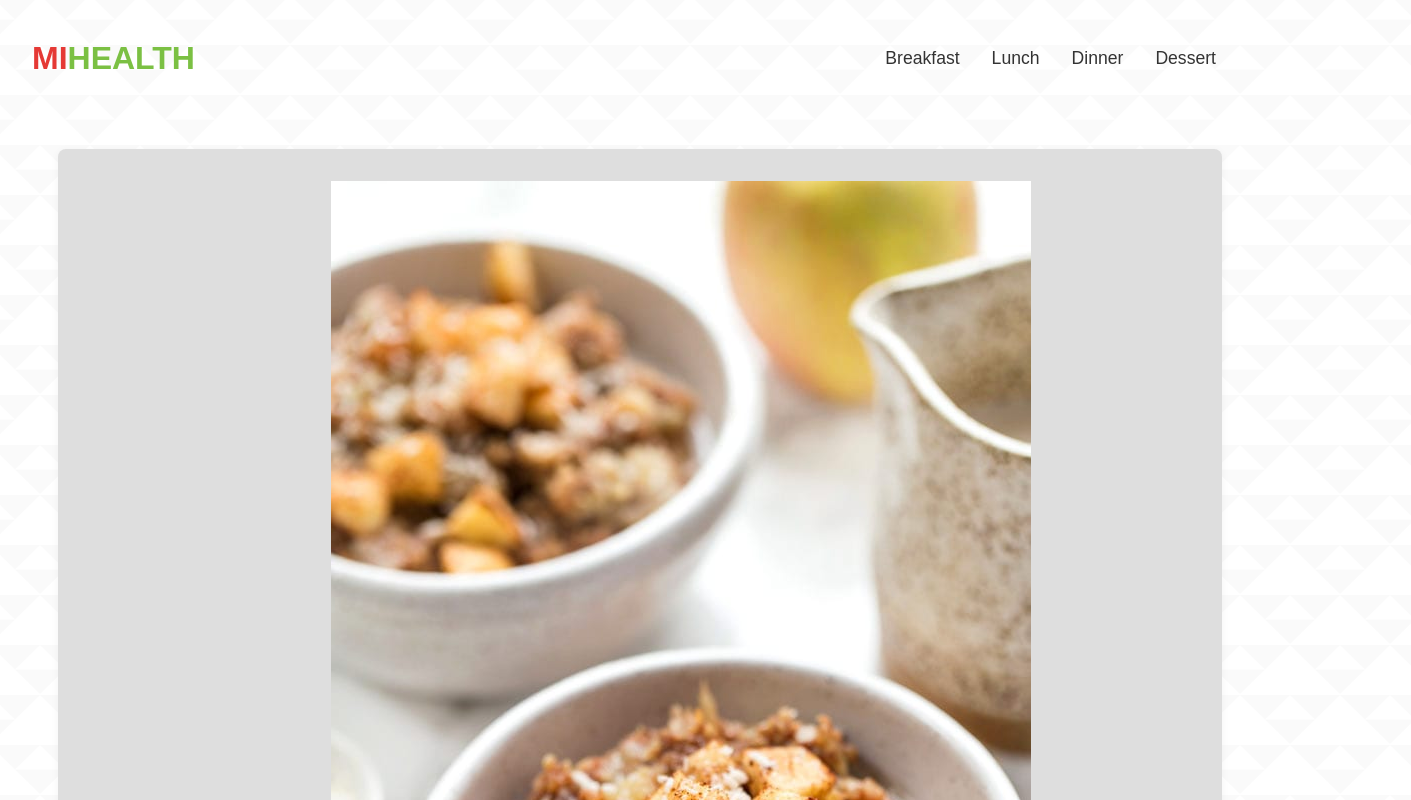
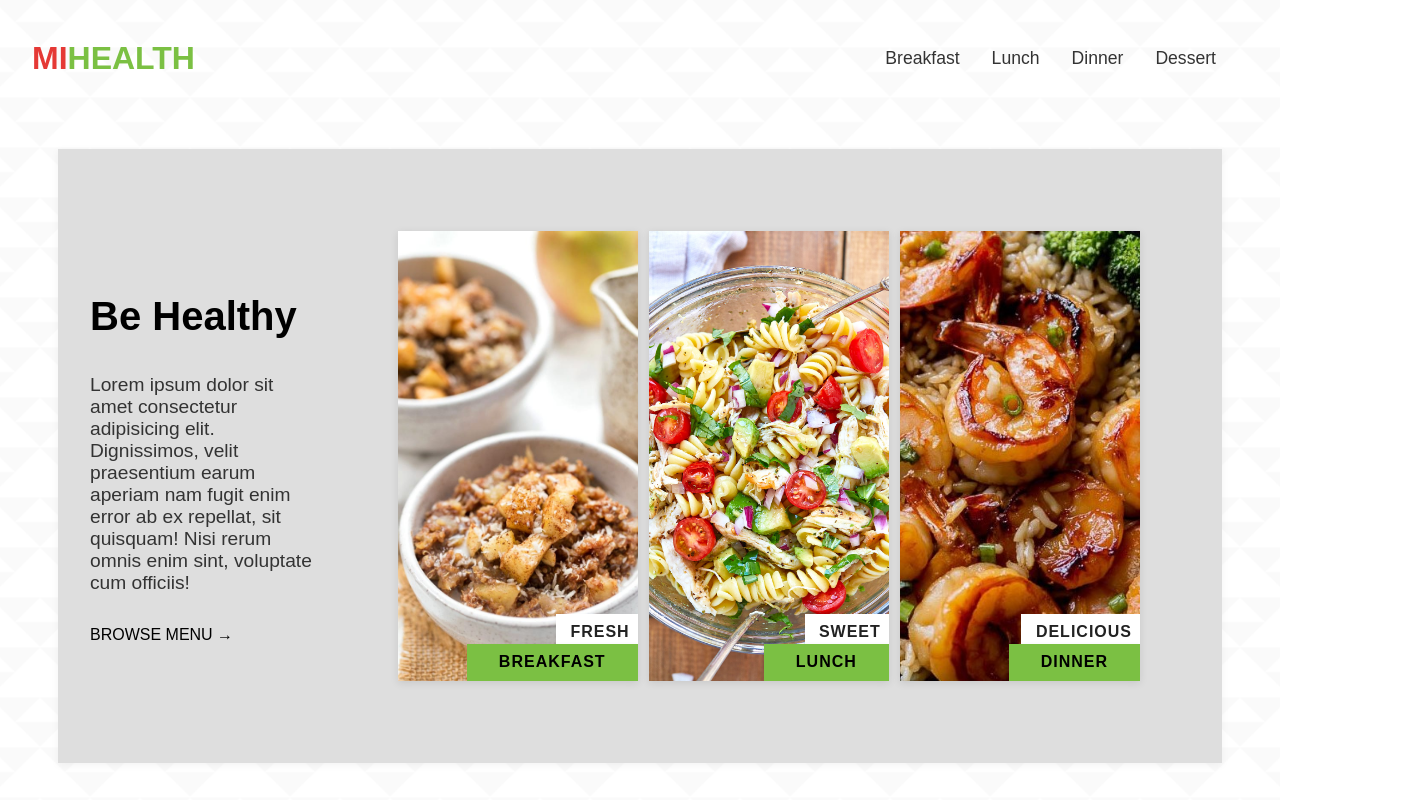
Before and after one commit to leodsaban10/Project-MiHealth, a plain HTML site: page index.html in a window 1280 px wide. Shown: the top 800 px of the page, 1411 px wide, since content can reach past the window. Drawn offline with Linux system fonts and the light colour scheme.

Commit message:
Finished styling for mihealth

```diff
--- a/index.html
+++ b/index.html
@@ -19,7 +19,6 @@
                 <li><a href="#">Dessert</a></li>
             </ul>
         </nav>
-
     </div>
     <div class="main-content">
         <div class="text-section">
@@ -31,9 +30,21 @@
             <a class="browse-menu">BROWSE MENU &rarr;</a>
         </div>
         <div class="menu-images">
+        <div class="image-card">
+            <div class="image-label">FRESH</div>
             <img src="./images/apple-breakfast-quinoa-7.jpg" alt="Apple Quinoa Bowl Breakfast">
+            <div class="meal-btn breakfast">BREAKFAST</div>
+        </div>
+        <div class="image-card">
+            <div class="image-label">SWEET</div>
             <img src="./images/pasta-salad-recipe-for-lunch.jpg" alt="Pasta Salad Lunch">
+            <div class="meal-btn lunch">LUNCH</div>
+        </div>
+        <div class="image-card">
+            <div class="image-label">DELICIOUS</div>
             <img src="./images/shrimp.jpg" alt="Grilled Shrimp Dinner">
+            <div class="meal-btn dinner">DINNER</div>
+        </div>
         </div>
     </div>
 </body>
--- a/styling.css
+++ b/styling.css
@@ -39,20 +39,20 @@ nav ul li a {
 }
 .main-content {
     display: flex;
-    background-color: #dedede;
+    background-color: #dedede;;
+    align-items: center;
     margin: 2rem auto;
     max-width: 1100px;
-    border-radius: 8px;
+    width: 100%;
     box-shadow: 0 2px 8px rgba(0,0,0,0.05);
     padding: 2rem;
     gap: 2rem;
 }
 .text-section {
-    flex: 1;
     display: flex;
+    margin-top: 0%;
     flex-direction: column;
     justify-content: center;
-    padding: 2rem;
 }
 .text-section h1 {
     font-size: 2.5rem;
@@ -63,3 +63,52 @@ nav ul li a {
     margin-bottom: 2rem;
     color: #333
 }
+.menu-images {
+    padding: 50px;
+    display: flex;
+    gap: .7rem;
+    align-items: flex-start;
+    justify-content: center;
+}
+.image-card {
+  position: relative;
+  width: 240px;
+  overflow: hidden;
+  box-shadow: 0 2px 8px rgba(0,0,0,0.10);
+  background: #fff;
+  display: flex;
+  flex-direction: column;
+  align-items: flex-start;
+}
+.image-card img {
+  width: 100%;
+  height: 450px;
+  object-fit: cover;
+  display: block;
+}
+.image-label {
+  position: absolute;
+  bottom: 35px;
+  right: 0px;
+  background: #fff;
+  color: #222;
+  font-weight: bold;
+  padding: 0.6rem .5rem 0.3rem 0.9rem;
+  font-size: 1rem;
+  box-shadow: 0 1px 4px rgba(0,0,0,0.04);
+  letter-spacing: 1px;
+}
+.meal-btn {
+  position: absolute;
+  right: 0;
+  bottom: 0;
+  border: none;
+  padding: 0.6rem 2rem;
+  font-weight: bold;
+  color: black;
+  font-size: 1rem;
+  background: #7bc043;
+  letter-spacing: 1px;
+  cursor: pointer;
+  box-shadow: 0 1px 4px rgba(0,0,0,0.08);
+}
```
Lines whose indentation alone changed are shown as unchanged.
